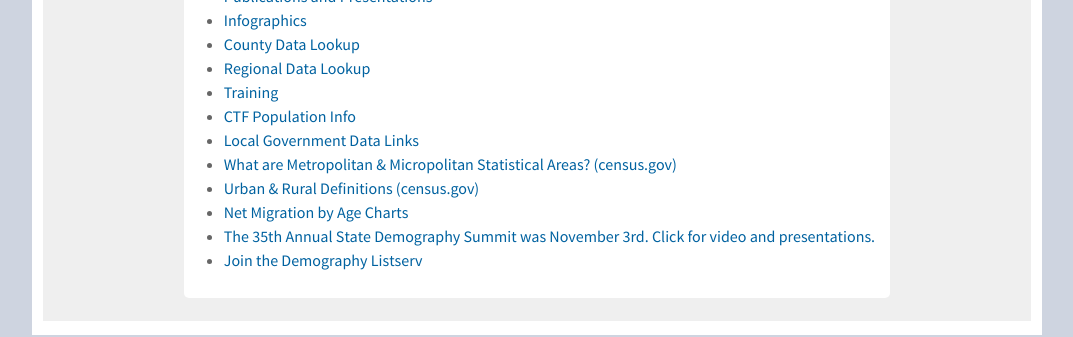
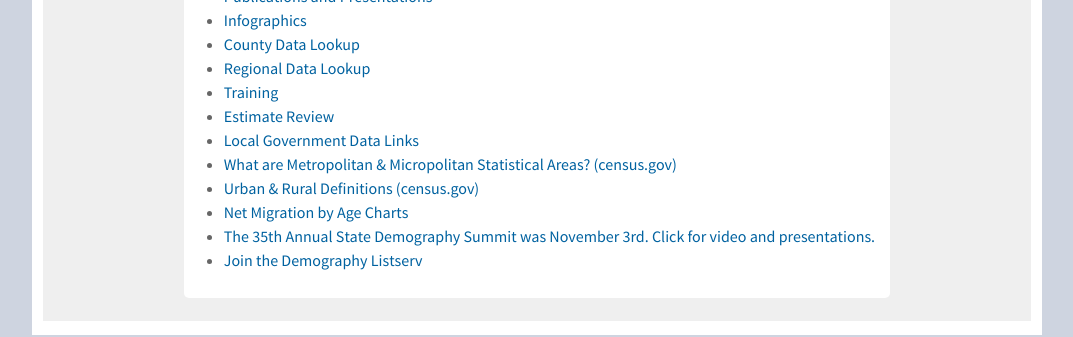
Before and after one commit to TBleess/Website_New, a Jekyll site: the page built from pages/0_Homepage_and_Footer_Links/index.md, in a window 1280 px wide. Shown: the part 842-1179 px from the top of the page, without its empty margins (103-1176 px from the left). Built offline with Jekyll 4.4.1, drawn with Linux system fonts in a browser that asks for light colours.

Commit message:
Changed CTF to Estimate Review

```diff
--- a/_data/infobox.yml
+++ b/_data/infobox.yml
@@ -18,7 +18,7 @@
   url: "population/data/profile-regions/"
 - name: "Training"
   url: "/demography/training#training"
-- name: "CTF Population Info"
+- name: "Estimate Review"
   url: "https://gis.dola.colorado.gov/apps/ctf_estimates_final/"
 - name: "Local Government Data Links"
   url: "/demography/cedis#colorado-economic-demographic-information-system"
```
